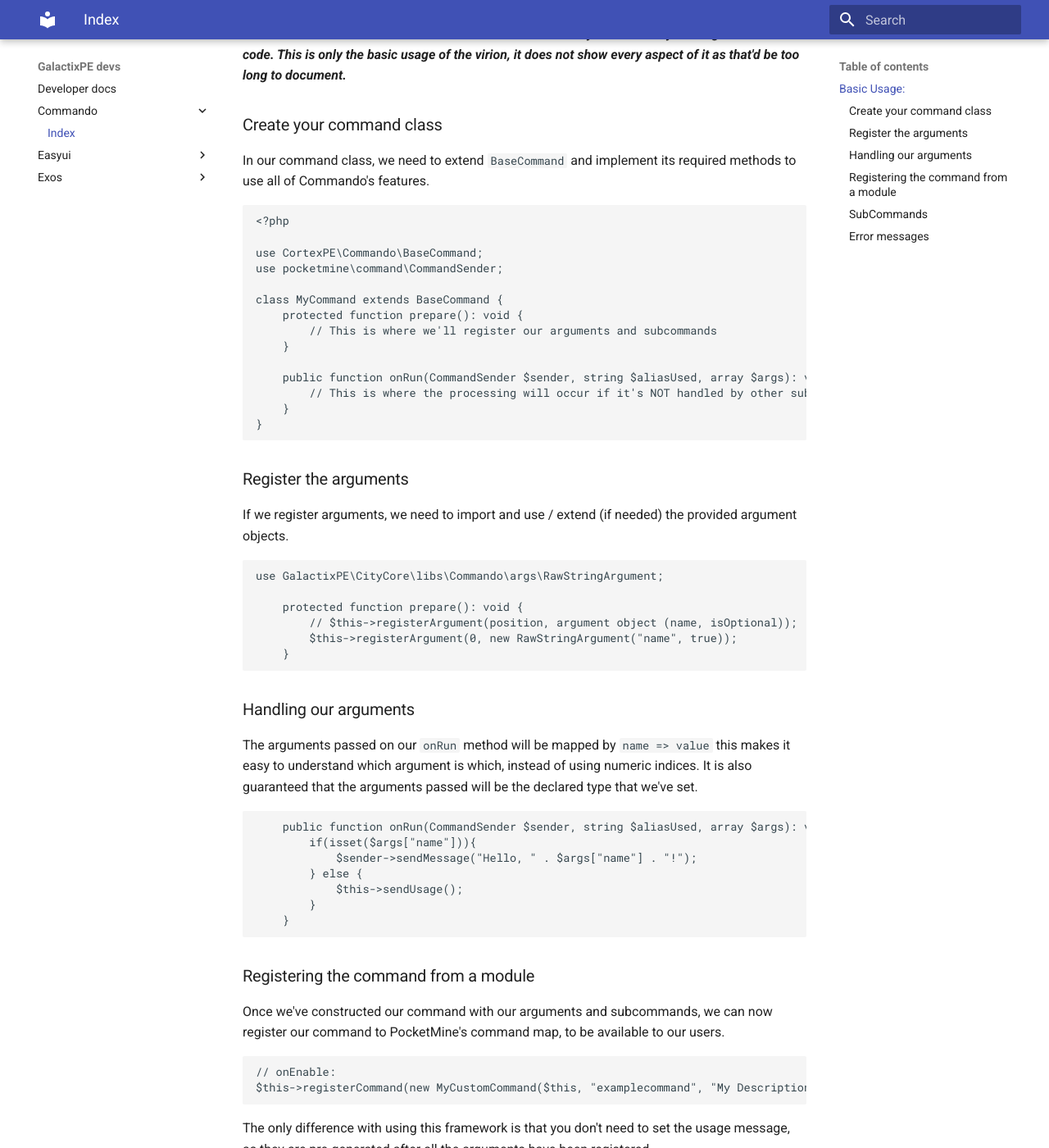
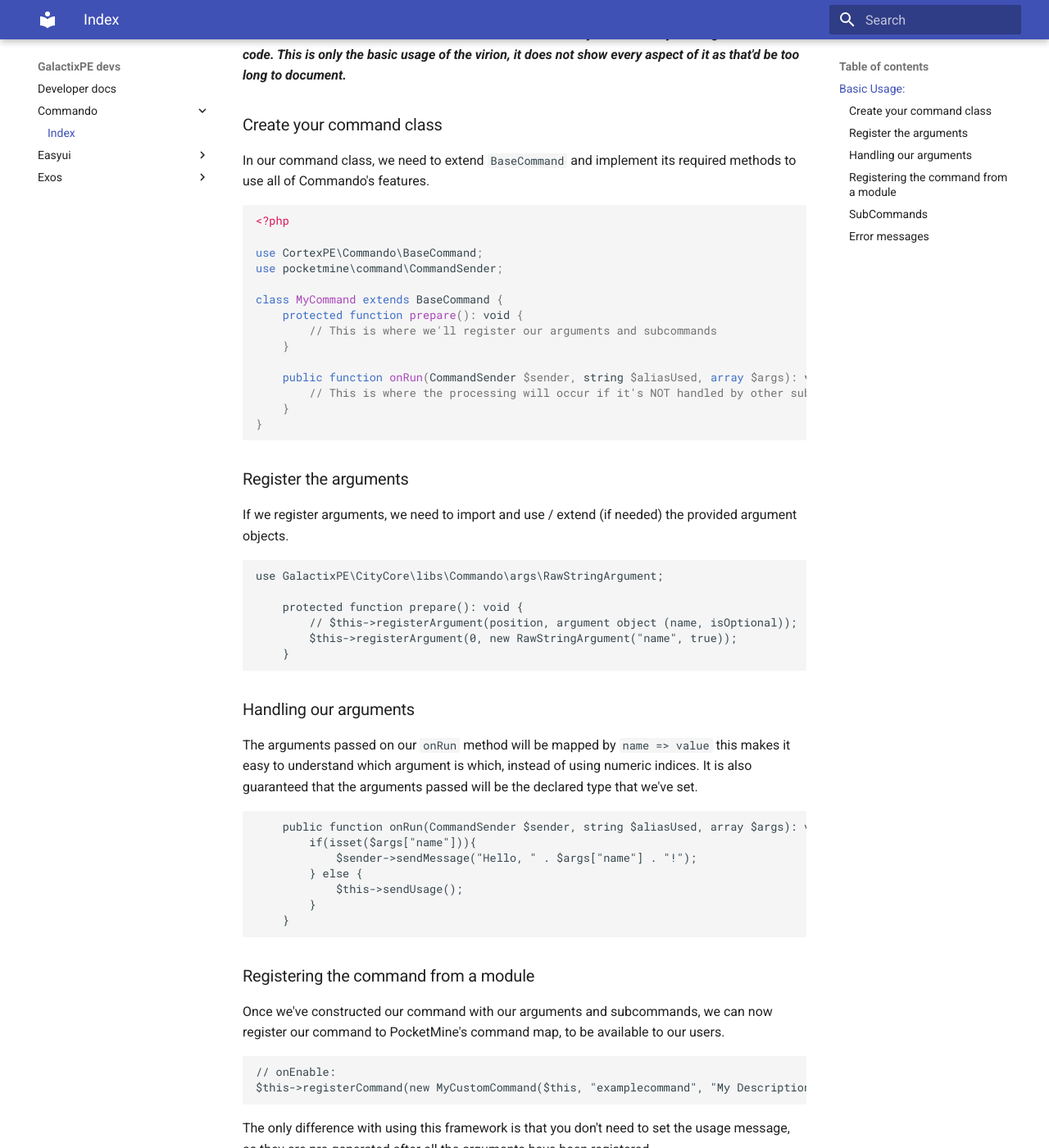
Before and after one commit to GalactixPE/Galactix-docs, an MkDocs documentation site: the page built from docs/commando/README.md, in a window 1280 px wide and 1400 px high, scrolled down 361 px. Shown: the whole window at 82% size. Built offline with MkDocs 1.6.1 and Material for MkDocs 9.7.7, drawn with Linux system fonts in a browser that asks for light colours; some of the changed text lies outside the part shown.

Commit message:
add code highlighting ext

```diff
--- a/mkdocs.yml
+++ b/mkdocs.yml
@@ -3,3 +3,8 @@
 site_dir: .github/workflows/docs/web
 theme:
   name: material
+markdown_extensions:
+  - pymdownx.highlight
+  - pymdownx.inlinehilite
+  - pymdownx.superfences
+  - pymdownx.snippets
```
